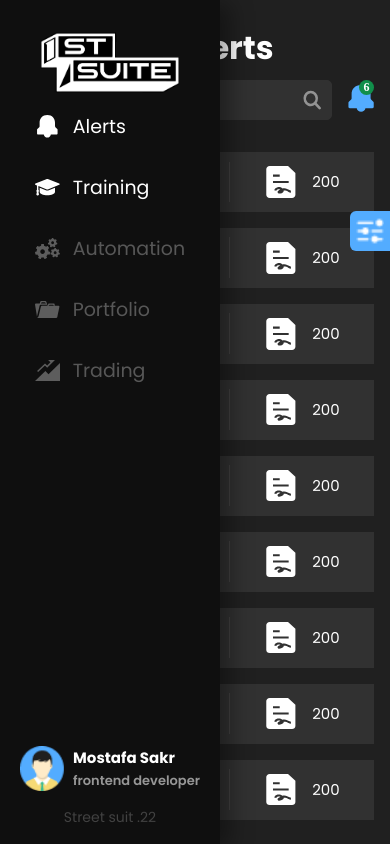
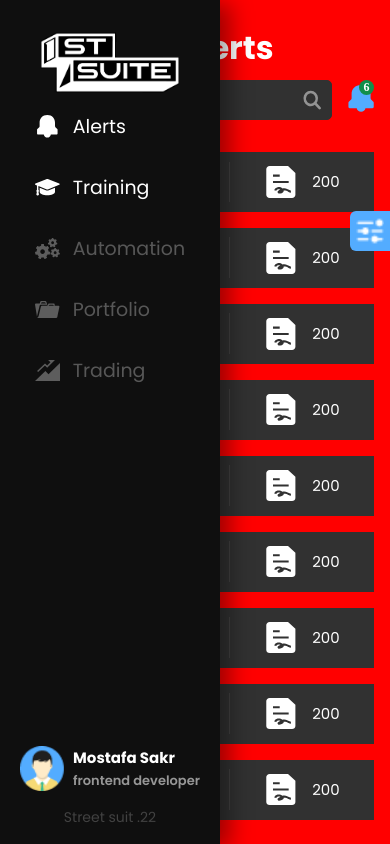
Before and after one commit to MostafaSakr176/geek-laps-task, a React (Create React App) app: page / in a window 390 px wide. Shown: the top 844 px of the page. Built offline with nearby package versions, Linux system fonts and the light colour scheme.

Commit message:
add edits

```diff
--- a/src/App.css
+++ b/src/App.css
@@ -39,11 +39,19 @@ input[type="search"]::-webkit-search-results-decoration { display: none; }
 
 /* Extra small devices (phones, 600px and down) */
 @media only screen and (max-width: 800px) {
+    .App{
+    width: 100vw !important;
+    height: 100vh !important;
+    overflow-y: hidden !important;
+    overflow-x: hidden !important;
+    background-color: red;
+  }
   .main{
     flex-direction: column;
     width: calc(100% - 60px);
     padding: 0.5rem 0;
   }
+
   .search-table-section{
     width: 100%;
     padding: 1rem;
```
